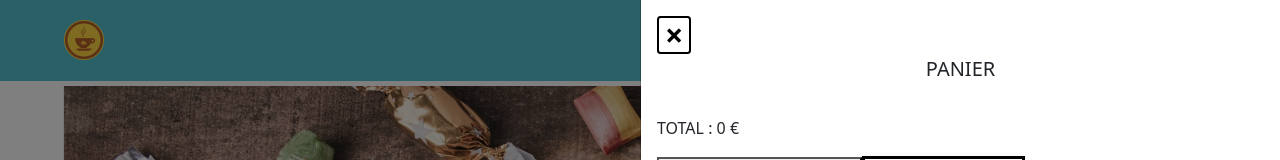
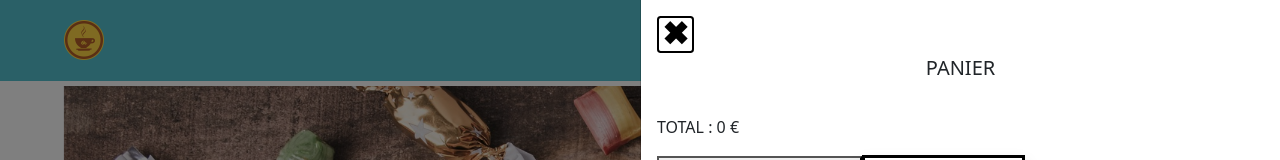
Before and after one commit to St4rcky/Choco-pap, a React (Create React App) app: page / in a window 1280 px wide. Both pictures are taken after a click on the picture 1194 px from the left and 33 px from the top of the page. Shown: the top 160 px of the page. Built offline with nearby package versions, Linux system fonts and the light colour scheme.

Commit message:
amelioration panier

```diff
--- a/src/Composants/Menu.js
+++ b/src/Composants/Menu.js
@@ -80,7 +80,7 @@ export default function Menu() {
       >
         <Offcanvas.Header className="offcanvasHeader">
           <button onClick={handleClose} className="offcanvasCloseButton">
-            &times;
+            &#10006;
           </button>
           <Offcanvas.Title className="offcanvasTitre">PANIER</Offcanvas.Title>
         </Offcanvas.Header>
--- a/src/Css/Menu.css
+++ b/src/Css/Menu.css
@@ -45,15 +45,18 @@ a {
   flex-direction: column;
 }
 
-.offcanvasHeader .offcanvasCloseButton {
+.offcanvasCloseButton {
+  padding: 0;
+  margin: 0;
   align-self: flex-start;
-  margin: 0;
   background-color: white;
   font-size: 2em;
   font-weight: bold;
   border: solid 2px black;
   border-radius: 10%;
-  line-height: 1em;
+  font-family: initial !important;
+  line-height: 0.85 !important;
+  padding: 3px;
 }
 .offcanvasHeader .offcanvasTitre {
   text-align: center;
```
